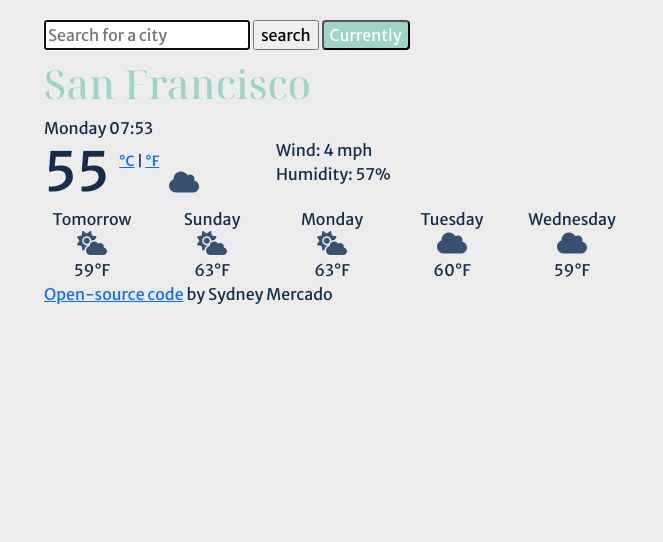
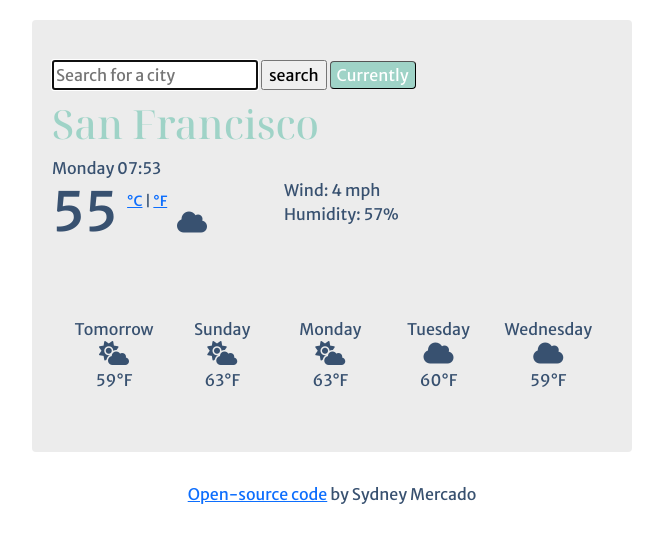
Before and after one commit to sydney257/shecodes, a plain HTML site: page index.html in a window 1280 px wide. Shown: the whole page, without its empty margins (308-971 px from the left). Drawn offline with nearby package versions, Linux system fonts and the light colour scheme.

Commit message:
Revised CSS styling

```diff
--- a/index.html
+++ b/index.html
@@ -32,7 +32,8 @@
   </head>
   <body>
     <div class="container">
-      <form id="search-form">
+      <div class="wrapper">
+        <form id="search-form">
         <input
           class="searching"
           id="search-text-input"
@@ -94,9 +95,9 @@
           <br />
           59°F
         </div>
-        <br />
-        <div class="tag"><a href="https://github.com/sydney257/shecodes/find/main" target="_blank">Open-source code</a> by Sydney Mercado</div>
+      </div>
     </div>
+    <div class="tag"><a href="https://github.com/sydney257/shecodes/find/main" target="_blank">Open-source code</a> by Sydney Mercado</div>
     <script src="src/index.js"></script>
   </body>
 </html>
--- a/src/styles.css
+++ b/src/styles.css
@@ -1,20 +1,16 @@
 body {
-  background: #ececec;
+  background: #fff;
   font-family: "Merriweather Sans", sans-serif;
-  color: #142d4c;
+  color: #385170;
 }
 
 form {
   margin-top: 20px;
 }
 
-.container {
-  width: 600px;
-  border-radius: 1px;
-}
-
 .currently-btn {
   border-radius: 4px;
+  border-width: 1px;
   background-color: #9fd3c7;
   color: #fff;
 }
@@ -44,7 +40,8 @@ h2 {
 
 .row {
   position: relative;
-  bottom: 70px;
+  bottom: 20px;
+  padding: 20px;
 }
 
 .forecast {
@@ -55,3 +52,17 @@ h2 {
   font-size: x-large;
   color: #385170;
 }
+
+.tag {
+  text-align: center;
+  padding: 10px;
+}
+
+.wrapper {
+  width: 600px;
+  border-radius: 4px;
+  position: relative;
+  padding: 20px;
+  margin: 20px auto;
+  background-color: #ececec;
+}
```
